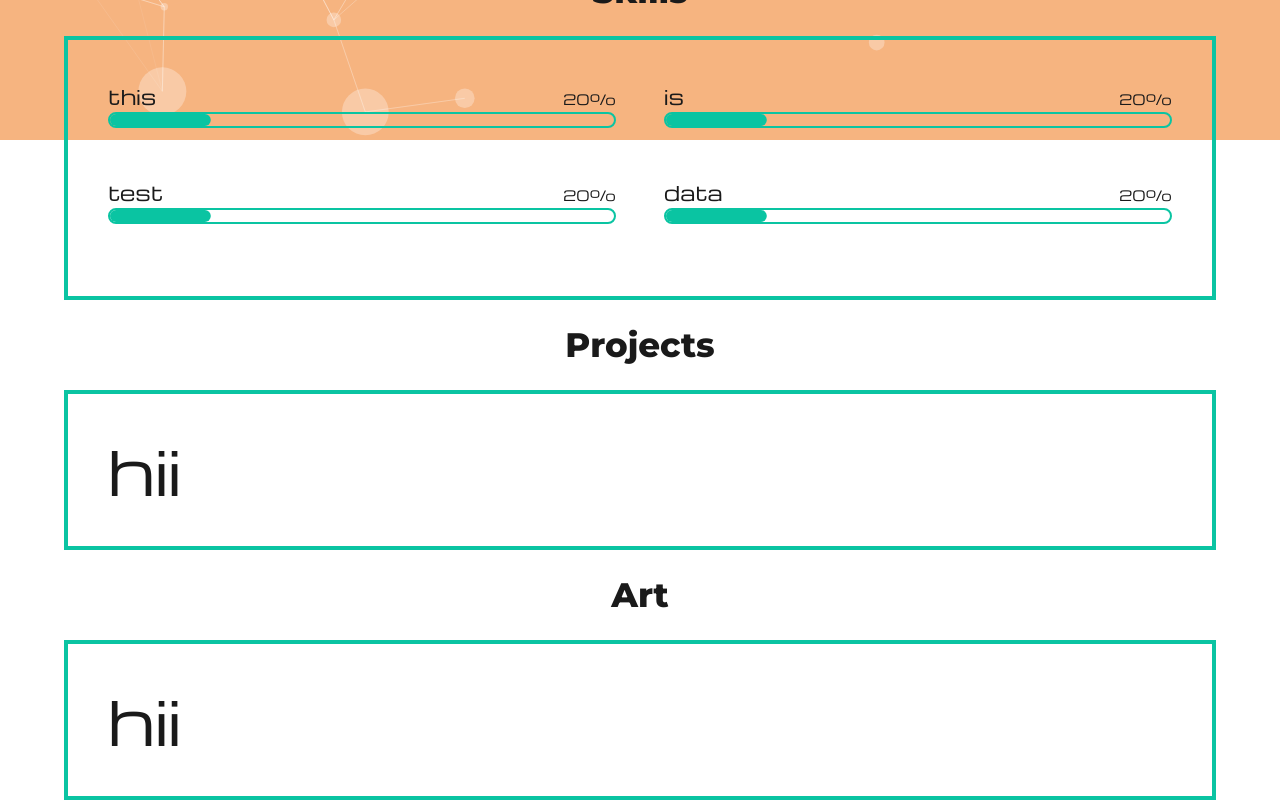
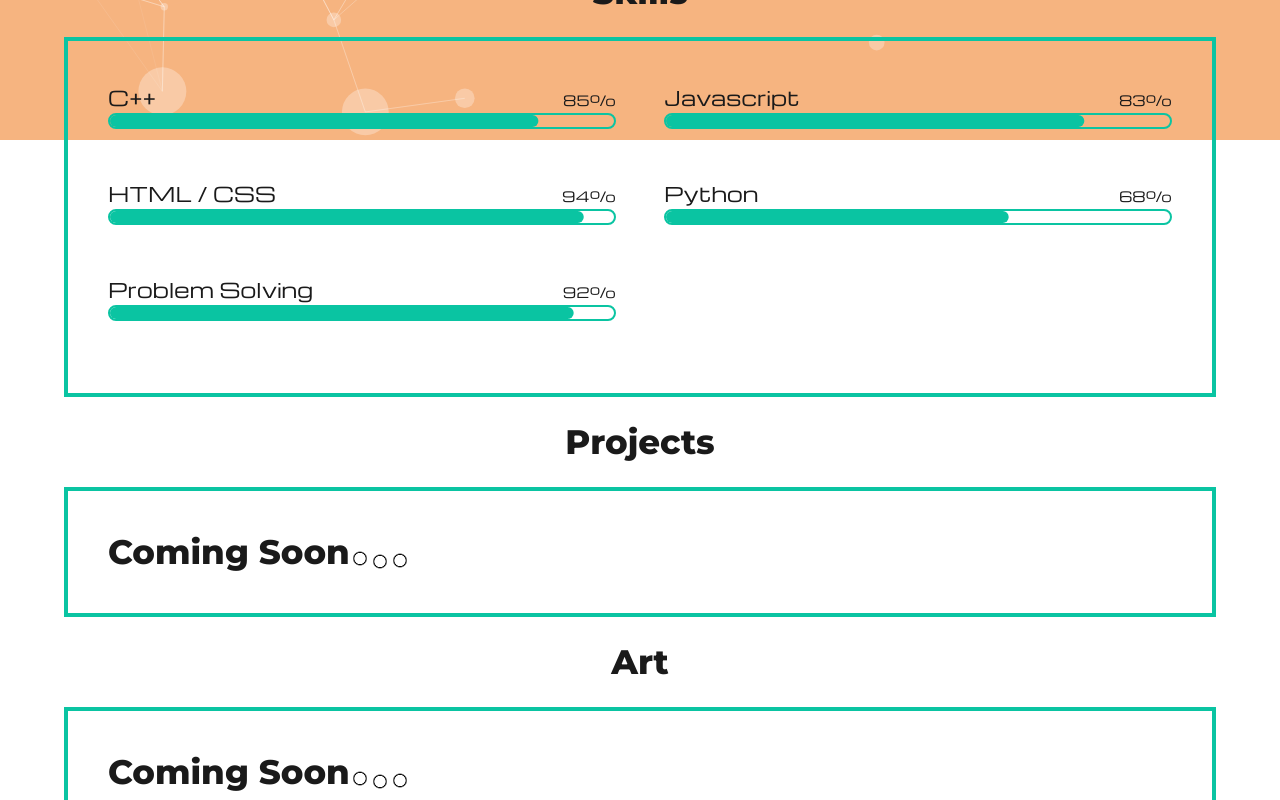
Before and after one commit to barrales-d/portfolio, a React (Create React App) app: page / in a window 1280 px wide. Shown: the part 660-1460 px from the top of the page. Built offline with nearby package versions, Linux system fonts and the light colour scheme; a web font is replaced by a local one.

Commit message:
Added Coming soon to incomplete sections

```diff
--- a/src/App.css
+++ b/src/App.css
@@ -6,3 +6,24 @@
     min-height: 100svh;
     grid-template-rows: auto 1fr auto;
 }
+
+.loader {
+    display: inline-block;
+    position: absolute;
+    bottom: 22%;
+    width: 60px;
+    aspect-ratio: 2;
+    --_g: no-repeat radial-gradient(circle closest-side, transparent 70%,#000 80%, transparent);
+    background:
+      var(--_g) 0%   50%,
+      var(--_g) 50%  50%,
+      var(--_g) 100% 50%;
+    background-size: calc(100%/3) 50%;
+    animation: l3 1s infinite linear;
+  }
+  @keyframes l3 {
+      20%{background-position:0%   0%, 50%  50%,100%  50%}
+      40%{background-position:0% 100%, 50%   0%,100%  50%}
+      60%{background-position:0%  50%, 50% 100%,100%   0%}
+      80%{background-position:0%  50%, 50%  50%,100% 100%}
+  }
--- a/src/App.js
+++ b/src/App.js
@@ -1,6 +1,6 @@
 import './App.css';
 import { ThemeProvider } from '@emotion/react';
-import { CssBaseline, Box, Container, duration } from '@mui/material';
+import { CssBaseline, Box, Container } from '@mui/material';
 import { theme } from './Theme';
 import Navbar from './Components/Navbar';
 import Footer from './Components/Footer';
@@ -32,7 +32,7 @@ function App() {
           <Box component="main">
             <Container sx={{ my: 2 }}>
               <Home />
-              <Skills animation='fase-up' />
+              <Skills animation='fade-up' />
               <Projects animation='fade-up' />
               <Art animation='fade-up' />
               <Contact animation='fade-up' />
--- a/src/Pages/Art.jsx
+++ b/src/Pages/Art.jsx
@@ -4,8 +4,8 @@ import Wrapper from "../Components/Wrapper";
 const Art = ({ animation }) => {
   return (
     <Wrapper title='Art' animation={animation}>
-      <Typography variant="h2">
-        hii
+      <Typography variant="h4">
+        Coming Soon<span className="loader"></span>
       </Typography>
     </Wrapper>
   );
--- a/src/Pages/Contact.jsx
+++ b/src/Pages/Contact.jsx
@@ -4,8 +4,8 @@ import Wrapper from "../Components/Wrapper";
 const Contact = ({ animation }) => {
   return (
     <Wrapper title='Contact' animation={animation}>
-      <Typography variant="h2">
-        hii
+      <Typography variant="h4">
+        Coming Soon<span className="loader"></span>
       </Typography>
     </Wrapper>
   );
--- a/src/Pages/Projects.jsx
+++ b/src/Pages/Projects.jsx
@@ -1,11 +1,21 @@
 import { Typography } from "@mui/material";
 import Wrapper from "../Components/Wrapper";
+import { useMemo } from "react";
+
+import '../App.css';
 
 const Projects = ({ animation }) => {
+  const projects = useMemo(() => {
+    return [
+      {
+
+      }
+    ];
+  }, []);
   return (
     <Wrapper title='Projects' animation={animation}>
-      <Typography variant="h2">
-        hii
+      <Typography variant="h4">
+        Coming Soon<span className="loader"></span>
       </Typography>
     </Wrapper>
   );
--- a/src/Pages/Skills.jsx
+++ b/src/Pages/Skills.jsx
@@ -1,55 +1,51 @@
-import { Box, Grid, Typography } from "@mui/material";
-import { useEffect, useState } from "react";
+import { Grid } from "@mui/material";
+import { useMemo } from "react";
 
 import Skillbar from "../Components/Skillbar";
 import Wrapper from "../Components/Wrapper";
 
-import PocketBase from 'pocketbase';
-import { theme } from "../Theme";
-
 const Skills = ({ animation }) => {
-  const [skills, setSkills] = useState([]);
-
-  useEffect(() => {
-    (async () => {
-      if (skills.length == 0) {
-        // const pb = new PocketBase('https://diego-dev-3240.fly.dev');
-
-        // await pb.admins.authWithPassword(process.env.REACT_APP_PB_EMAIL, process.env.REACT_APP_PB_PASSWORD);
-
-        // const records = await pb.collection('skills').getFullList({
-        //   sort: '-created',
-        // });
-        // setSkills(records);
-        setSkills([
+  const skills = useMemo(() => {
+    let iota = 0;
+    function updateIota() {
+      const current = iota;
+      iota += 1;
+      return current;
+    }
+    return [
       {
-            Title: 'this',
-            Percentage: 20
+        ID: updateIota(),
+        Title: 'C++',
+        Percentage: 85
       },
       {
-            Title: 'is',
-            Percentage: 20
+        ID: updateIota(),
+        Title: 'Javascript',
+        Percentage: 83
       },
       {
-            Title: 'test',
-            Percentage: 20
+        ID: updateIota(),
+        Title: 'HTML / CSS',
+        Percentage: 94
       },
       {
-            Title: 'data',
-            Percentage: 20
+        ID: updateIota(),
+        Title: 'Python',
+        Percentage: 68
       },
-
-        ]);
+      {
+        ID: updateIota(),
+        Title: 'Problem Solving',
+        Percentage: 92
       }
-    })();
+    ]
   }, []);
-
   return (
     <Wrapper title='Skills' animation={animation}>
       <Grid container mb={4} spacing={6}>
         {
           skills.map(skill => (
-            <Grid item key={skill.Title + '-' + skill.id} xs={12} md={6}>
+            <Grid item key={skill.Title + '-' + skill.ID} xs={12} md={6}>
               <Skillbar data={skill}> </Skillbar>
             </Grid>
           ))
```
Also changed, not shown: src/Images/pfp.jpg (deleted), src/Images/pfp.png. Lines whose indentation alone changed are shown as unchanged.
